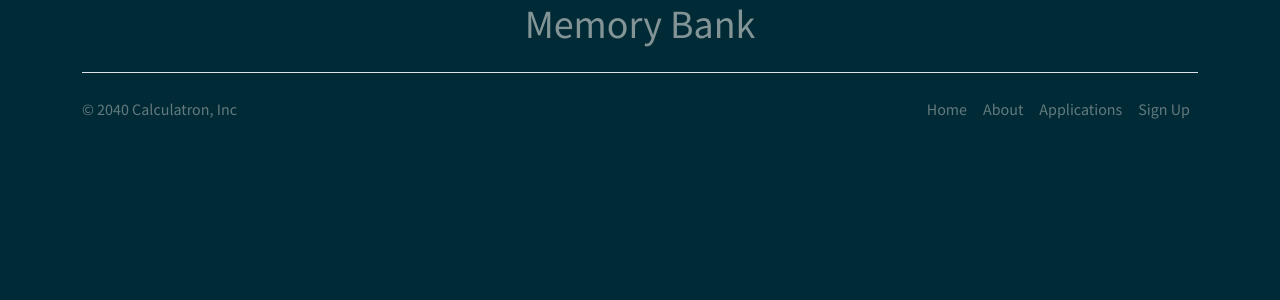
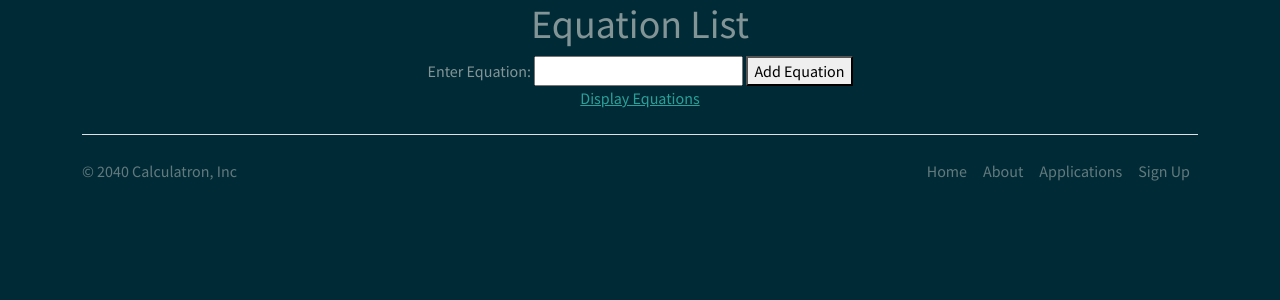
Before and after one commit to Jonesk6843/CTS285, a Flask app: page /memBankApp in a window 1280 px wide. Shown: the part 280-580 px from the top of the page. Run offline with Flask 3, Linux system fonts and the light colour scheme; some libraries are stand-ins or nearby versions.

Commit message:
Completed MemBankApplication webpage
Added form in which the user can enter any amount of equations and can display them on a next page. Need to figure out clear list button error.

```diff
--- a/Flask Web App/website/auth.py
+++ b/Flask Web App/website/auth.py
@@ -1,9 +1,10 @@
 import random
-from flask import Blueprint, render_template, request, flash
+from flask import Blueprint, render_template, request, flash, redirect, url_for
 import sqlite3
 
 auth = Blueprint('auth', __name__)
 
+equations = [] # Creating equation array
 # Login Page
 @auth.route('/login', methods=['GET', 'POST'])
 def login():
@@ -122,5 +123,17 @@ def post_randMathApp():
 
 # Memory Bank
 @auth.route('/memBankApp', methods=['GET', 'POST'])
-def randMathApp():
-    return render_template("memBankApp.html")
+def mem_bank_app():
+    if request.method == 'POST':
+        if 'equation' in request.form:
+            equation = request.form['equation']
+            equations.append(equation)
+        elif 'clear' in request.form:
+            # Handle clearing the list
+            equations.clear()
+        return redirect(url_for('auth.mem_bank_app'))  # Redirect to the same route after form submission
+    return render_template('memBankApp.html')
+
+@auth.route('/memBankDisplay')
+def memBankDisplay():
+    return render_template("memBankDisplay.html", equations=equations)
--- a/Flask Web App/website/templates/memBankApp.html
+++ b/Flask Web App/website/templates/memBankApp.html
@@ -1,5 +1,11 @@
 {% extends "theme.html" %} {% block title %} Applications: Calculatron {% endblock %}
 
 {% block content %}
-<h1>Memory Bank</h1>
+<h1>Equation List</h1>
+<form action="/memBankApp" method="post">
+    <label for="equation">Enter Equation:</label>
+    <input type="text" id="equation" name="equation" required>
+    <button type="submit">Add Equation</button>
+</form>
+<a href="/memBankDisplay">Display Equations</a>
 {% endblock %}
```
Also changed, not shown: Flask Web App/website/templates/memBankDisplay.html (added, +20 -0 lines), 1 other file.
